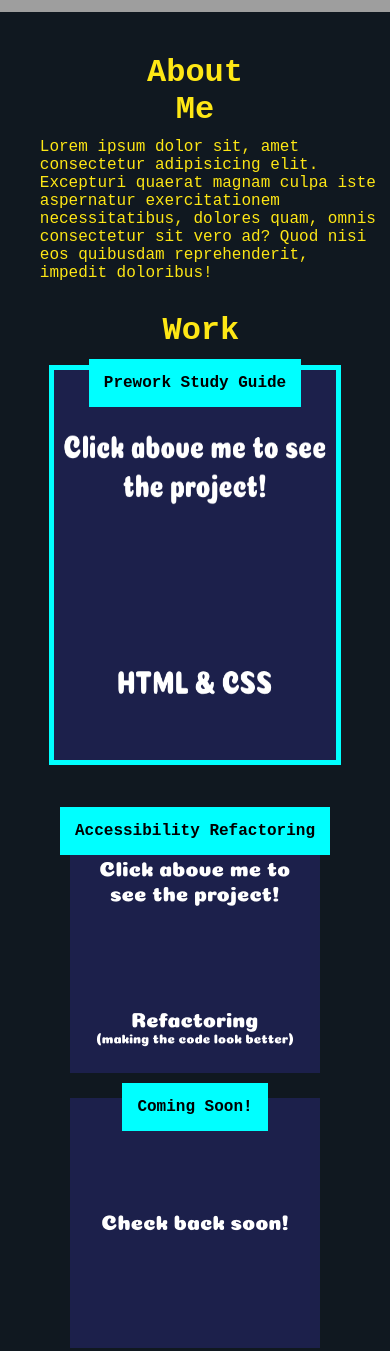
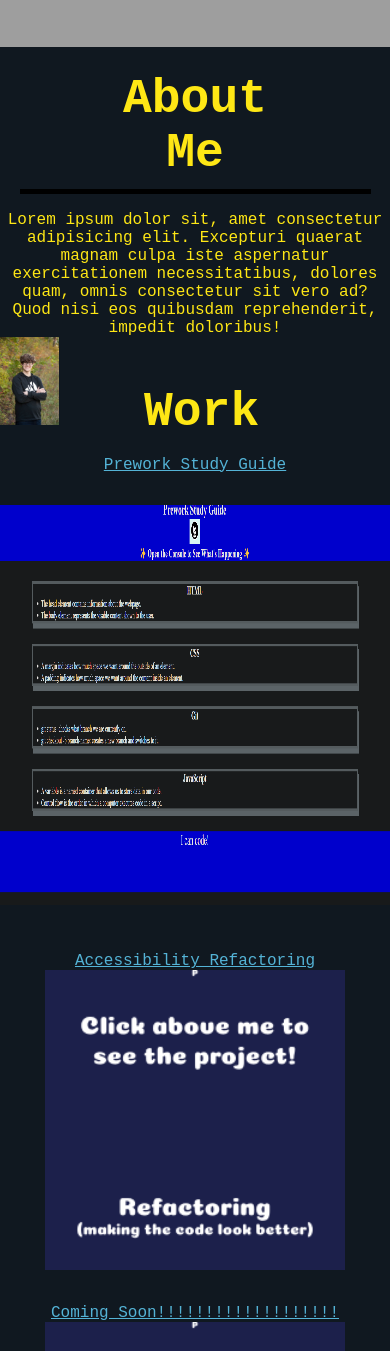
Before and after one commit to collinshepherd/professional-portfolio, a plain HTML site: page index.html in a window 390 px wide. Shown: the part 360-1711 px from the top of the page. Drawn offline with Linux system fonts and the light colour scheme; grey boxes are pictures that could not be loaded; a web font is replaced by a local one.

Commit message:
Redid css work section to look nicer

```diff
--- a/assets/css/style.css
+++ b/assets/css/style.css
@@ -42,20 +42,13 @@ h1 {
 }
 /* For all of the h2 elements used */
 h2 {
-  font-size: 2em;
-  display: flex;
-  justify-content: right;
-  text-align: right;
-  padding: 10px;
+  font-size: 3em;
+  padding-left: 110px;
 }
 /* For all of the h3 elements used */
 h3 {
-  font-size: 2em;
-  display: flex;
-  justify-content: right;
-  text-align: right;
-  padding: 10px;
-  margin-left: 3%;
+  font-size: 3em;
+  margin-left: 144px;
 }
 
 h5 {
@@ -82,10 +75,72 @@ figure {
   background-image: url("https://images.pexels.com/photos/956999/milky-way-starry-sky-night-sky-star-956999.jpeg?auto=compress&cs=tinysrgb&w=1260&h=750&dpr=1");
 }
 
-article {
+.project-image {
+  width: 32.5vw;
+  height: 25vh;
+}
+
+#about-me {
+  display: flex;
+  text-align: right;
+  height: 25vh;
+  width: 100vw;
+  margin-bottom: 7vh;
+}
+
+#about-me img {
+  display: flex;
   position: relative;
-  flex: 1 0 50%;
-  margin-bottom: 10px;
+  margin-right: 5vw;
+  width: 15vw;
+  height: 30vh;
+}
+
+#about-me-text {
+  display: flex;
+  margin-right: 5vw;
+  border-left: 5px solid black;
+}
+
+#projects {
+  display: grid;
+  gap: 2vh;
+  grid-template-columns: 14.8vw 35vw 35vw;
+  grid-template-rows: repeat(2, 1fr);
+  text-align: right;
+  width: 100vw;
+  height: 90vh;
+}
+
+#projects h3 {
+  grid-row: span 2;
+}
+
+#work {
+  border-right: 5px solid black;
+}
+
+#project1 {
+  margin-right: 5vw;
+  padding-left: 5vw;
+  width: 65vw;
+  height: 55vh;
+  grid-column: span 2;
+}
+
+#big-project-image {
+  width: 65vw;
+  height: 50vh;
+}
+
+#project2 {
+  width: 34.5vw;
+  height: 27vh;
+}
+
+#project3 {
+  width: 34.5vw;
+  height: 27vh;
 }
 
 #contact-me {
@@ -107,60 +162,6 @@ article {
   display: inline-block;
   margin-left: 25px;
   margin-bottom: 1vh;
-}
-
-.project-image {
-  display: block;
-  margin-left: auto;
-  margin-right: auto;
-  min-width: 30%;
-  max-width: 50%;
-  margin-top: 10px;
-}
-
-#big-project-image {
-  display: block;
-  margin-left: auto;
-  margin-right: auto;
-  max-width: 50%;
-  margin-top: 0px;
-  border: 5px solid cyan;
-  margin-bottom: 5vh;
-}
-
-#about-me {
-  display: flex;
-  width: 100%;
-  flex-direction: row;
-  padding: 2% 2% 5% 2%;
-}
-
-#about-me-text {
-  display: flex;
-  margin-left: 2rem;
-}
-
-#projects {
-  display: flex;
-  flex-wrap: wrap;
-}
-
-#projects a {
-  text-decoration: none;
-  display: block;
-  font-weight: bold;
-  margin-bottom: -5vh;
-  text-align: center;
-  margin-left: auto;
-  margin-right: auto;
-  width: fit-content;
-  position: relative;
-  top: inherit;
-  right: inherit;
-  background-color: cyan;
-  border: 15px solid cyan;
-  color: black;
-  font-size: 1.2vw;
 }
 
 @media screen and (max-width: 992px) {
@@ -190,6 +191,12 @@ article {
   h2 {
     text-align: center;
     justify-content: center;
+    padding: 0px;
+    margin-left: 5vw;
+    margin-right: 5vw;
+    margin-bottom: 2vh;
+    padding-bottom: 1vh;
+    border-bottom: 5px solid black;
   }
 
   h3 {
@@ -200,7 +207,25 @@ article {
     text-align: center;
   }
 
+  #about-me-text {
+    border: 0px solid black;
+    text-align: center;
+    margin-left: auto;
+    margin-right: auto;
+  }
+
+  #work {
+    border: 0px solid black;
+    text-align: center;
+    padding-top: 5vh;
+  }
+
+  #projects h3 {
+    grid-row: span 1;
+  }
+
   #contact-me {
+    margin-top: 40vh;
     margin-bottom: 50px;
   }
 
@@ -213,14 +238,53 @@ article {
   }
   & li {
     margin: 1%;
+    margin-bottom: 1.5vh;
   }
 
   .project-image {
-    width: 250px;
-    height: 250px;
+    width: 300px;
+    height: 300px;
     object-fit: fill;
     max-width: fit-content;
     max-height: fit-content;
+  }
+
+  #projects {
+    grid-template-columns: 0;
+    grid-template-rows: 4fr;
+  }
+
+  #project1 {
+    display: flex;
+    flex-wrap: wrap;
+    justify-content: center;
+    grid-column: span 1;
+    padding: 0px;
+    width: 100vw;
+    height: 480px;
+  }
+
+  #project2 {
+    display: flex;
+    flex-wrap: wrap;
+    justify-content: center;
+    align-content: flex-start;
+    width: 100vw;
+    height: 250px;
+    margin-bottom: 10vh;
+  }
+
+  #project3 {
+    display: flex;
+    flex-wrap: wrap;
+    justify-content: center;
+    align-content: flex-start;
+    width: 100vw;
+    height: 250px;
+  }
+
+  #projects a {
+    height: fit-content;
   }
 
   #big-project-image {
@@ -233,12 +297,4 @@ article {
   #about-me {
     flex-direction: column;
   }
-
-  #projects {
-    display: block;
-  }
-
-  #big-project-image {
-    width: 75%;
-  }
 }
--- a/index.html
+++ b/index.html
@@ -71,11 +71,12 @@
         dolores quam, omnis consectetur sit vero ad? Quod nisi eos quibusdam
         reprehenderit, impedit doloribus!
       </p>
+      <img src="./assets/images/Personal Portrait.JPG" alt="Picture of me" />
     </section>
 
     <section id="projects">
-      <h3>Work</h3>
-      <article>
+      <h3 id="work">Work</h3>
+      <article id="project1">
         <a
           href="https://collinshepherd.github.io/prework-study-guide/"
           alt="Pressing this takes you to my prework study guide github pages website"
@@ -83,11 +84,11 @@
         >
         <img
           id="big-project-image"
-          src="./assets/images/prework image.png"
+          src="./assets/images/test.png"
           alt="250x200"
         />
       </article>
-      <article>
+      <article id="project2">
         <a
           href="https://collinshepherd.github.io/accessibility-standards-refactoring/"
           alt="This takes you to the accessibility standards refactoring github pages website"
@@ -99,12 +100,14 @@
           alt="250x200"
         />
       </article>
-      <article>
-        <a id="accessibility">Coming Soon!</a>
+      <article id="project3">
+        <a href="error" alt="does not work yet"
+          >Coming Soon!!!!!!!!!!!!!!!!!!!</a
+        >
         <img
           class="project-image"
           src="./assets/images/Coming soon.png"
-          alt="250x200"
+          alt=" A coming soon picture"
         />
       </article>
       <!-- For possible future projects to add onto the list of your work -->
```
Also changed, not shown: assets/images/Personal Portrait.JPG (added).
